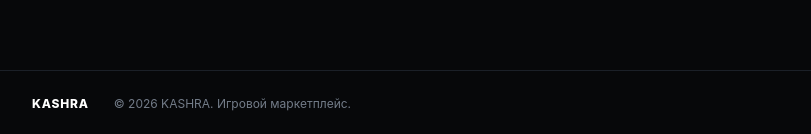
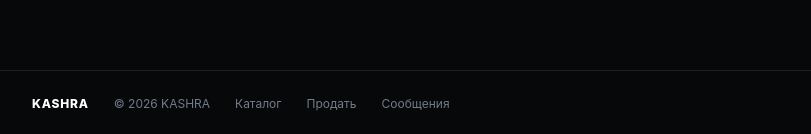
Before and after one commit to danylokadomtseveu-wq/kashra-marketplace, a Next.js app in the folder apps/web/: page / in a window 1280 px wide. Shown: the part 5697-5831 px from the top of the page, without its empty margins (98-909 px from the left). Built offline with nearby package versions, Linux system fonts and the light colour scheme.

Commit message:
feat: connect footer navigation

```diff
--- a/apps/web/src/components/Footer.tsx
+++ b/apps/web/src/components/Footer.tsx
@@ -1,14 +1,2 @@
-export function Footer() {
-  return (
-    <footer id="footer" className="footer">
-      <div className="container">
-        <div className="footer-block">
-          <span className="brand-logo-small">KASHRA</span>
-        </div>
-        <div className="footer-block">
-          <span>© 2026 KASHRA. Игровой маркетплейс.</span>
-        </div>
-      </div>
-    </footer>
-  )
-}
+import Link from "next/link"
+export function Footer(){return <footer id="footer" className="footer"><div className="container"><div className="footer-block"><Link href="/" className="brand-logo-small">KASHRA</Link></div><div className="footer-block">© 2026 KASHRA</div><div className="footer-block"><Link href="/catalog">Каталог</Link></div><div className="footer-block"><Link href="/sell">Продать</Link></div><div className="footer-block"><Link href="/messages">Сообщения</Link></div></div></footer>}
```
